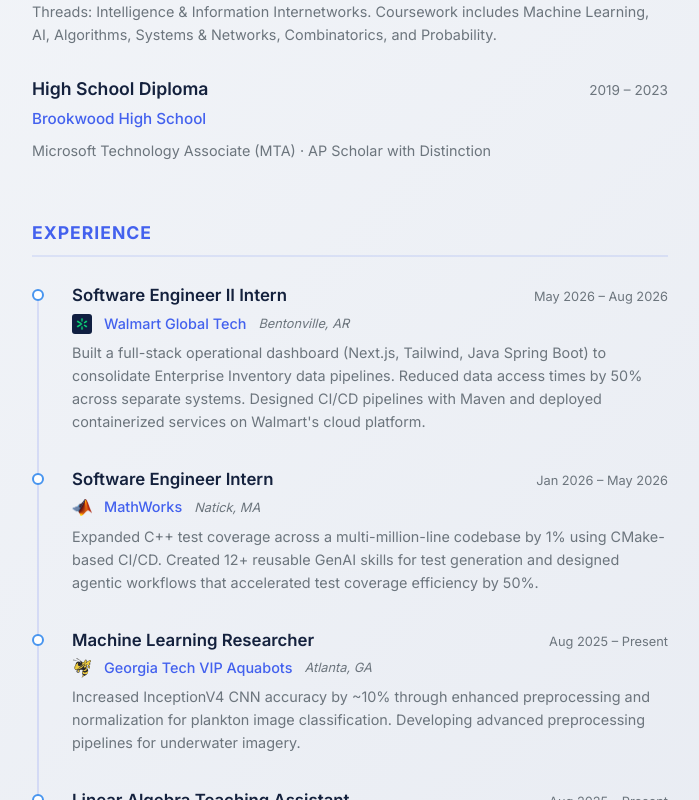
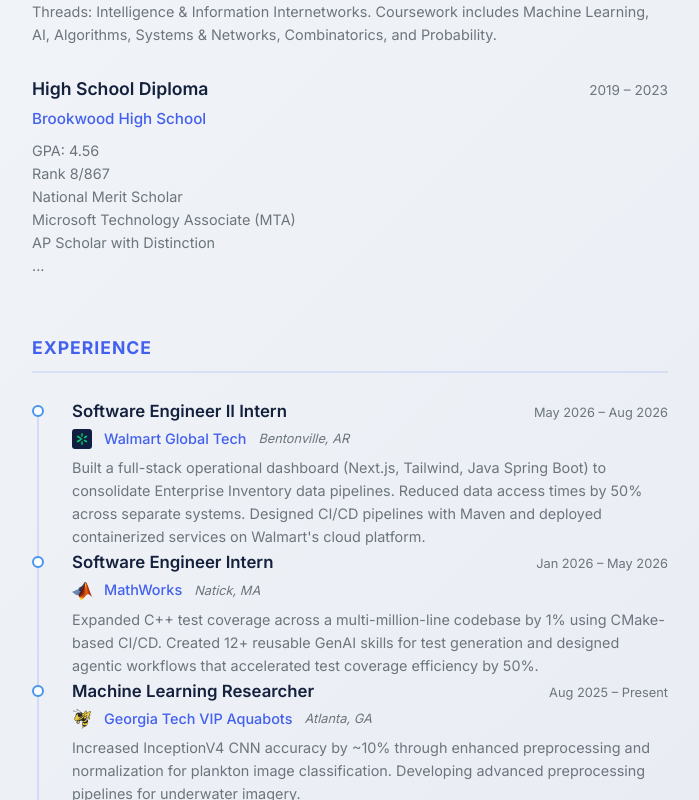
Before and after one commit to dbruce32/Personal-Portfolio, a Next.js app: page /professional in a window 1280 px wide. Shown: the part 540-1340 px from the top of the page, without its empty margins (290-989 px from the left). Built offline with nearby package versions, Linux system fonts and the light colour scheme.

Commit message:
feat: add scroll-triggered fade-in animations to subpages

```diff
--- a/jest.config.js
+++ b/jest.config.js
@@ -5,6 +5,7 @@
 /** @type {import('jest').Config} */
 const customJestConfig = {
   testEnvironment: 'jsdom',
+  setupFiles: ['<rootDir>/jest.setup.js'],
   moduleNameMapper: {
     '^@/(.*)$': '<rootDir>/src/$1',
   },
--- /dev/null
+++ b/src/app/professional/layout.tsx
@@ -0,0 +1,9 @@
+import type { Metadata } from 'next';
+
+export const metadata: Metadata = {
+  title: 'Dylan Bruce - Professional',
+};
+
+export default function ProfessionalLayout({ children }: { children: React.ReactNode }) {
+  return <>{children}</>;
+}
--- a/src/app/professional/page.tsx
+++ b/src/app/professional/page.tsx
@@ -1,12 +1,10 @@
-import type { Metadata } from 'next';
+'use client';
+
 import Navbar from '@/components/Navbar/Navbar';
 import Footer from '@/components/Footer/Footer';
+import FadeInOnScroll from '@/components/FadeInOnScroll/FadeInOnScroll';
 import { getAssetPath } from '@/lib/basePath';
 import styles from './page.module.css';
-
-export const metadata: Metadata = {
-  title: 'Dylan Bruce - Professional',
-};
 
 const experiences = [
   {
@@ -119,7 +117,12 @@
             </div>
             <p className={styles.eduSchool}>Brookwood High School</p>
             <p className={styles.eduDetail}>
-              Microsoft Technology Associate (MTA) · AP Scholar with Distinction
+              GPA: 4.56 <br />
+              Rank 8/867 <br />
+              National Merit Scholar <br />
+              Microsoft Technology Associate (MTA) <br />
+              AP Scholar with Distinction <br />
+              ...
             </p>
           </div>
         </section>
@@ -129,8 +132,9 @@
           <h2 className={styles.sectionTitle}>Experience</h2>
 
           <div className={styles.expList}>
-            {experiences.map((exp) => (
-              <div key={exp.title + exp.date} className={styles.expItem}>
+            {experiences.map((exp, index) => (
+              <FadeInOnScroll key={exp.title + exp.date} delay={index * 80}>
+                <div className={styles.expItem}>
                   <div className={styles.expDot}></div>
                   <div className={styles.expContent}>
                     <div className={styles.expHeader}>
@@ -147,6 +151,7 @@
                     <p className={styles.expDesc}>{exp.description}</p>
                   </div>
                 </div>
+              </FadeInOnScroll>
             ))}
           </div>
         </section>
--- /dev/null
+++ b/src/components/FadeInOnScroll/FadeInOnScroll.tsx
@@ -0,0 +1,46 @@
+'use client';
+
+import { useEffect, useRef, useState } from 'react';
+
+interface FadeInOnScrollProps {
+  children: React.ReactNode;
+  delay?: number;
+  className?: string;
+}
+
+export default function FadeInOnScroll({ children, delay = 0, className = '' }: FadeInOnScrollProps) {
+  const ref = useRef<HTMLDivElement>(null);
+  const [isVisible, setIsVisible] = useState(false);
+
+  useEffect(() => {
+    const observer = new IntersectionObserver(
+      ([entry]) => {
+        if (entry.isIntersecting) {
+          setIsVisible(true);
+          observer.unobserve(entry.target);
+        }
+      },
+      { threshold: 0.1 }
+    );
+
+    if (ref.current) {
+      observer.observe(ref.current);
+    }
+
+    return () => observer.disconnect();
+  }, []);
+
+  return (
+    <div
+      ref={ref}
+      className={className}
+      style={{
+        opacity: isVisible ? 1 : 0,
+        transform: isVisible ? 'translateY(0)' : 'translateY(20px)',
+        transition: `opacity 0.6s ease ${delay}ms, transform 0.6s ease ${delay}ms`,
+      }}
+    >
+      {children}
+    </div>
+  );
+}
```
Also changed, not shown: jest.setup.js (added, +14 -0 lines), src/app/projects/layout.tsx (added, +9 -0 lines), src/app/projects/page.tsx (+7 -7 lines), src/app/skills/layout.tsx (added, +9 -0 lines), src/app/skills/page.tsx (+7 -7 lines). Lines whose indentation alone changed are shown as unchanged.
